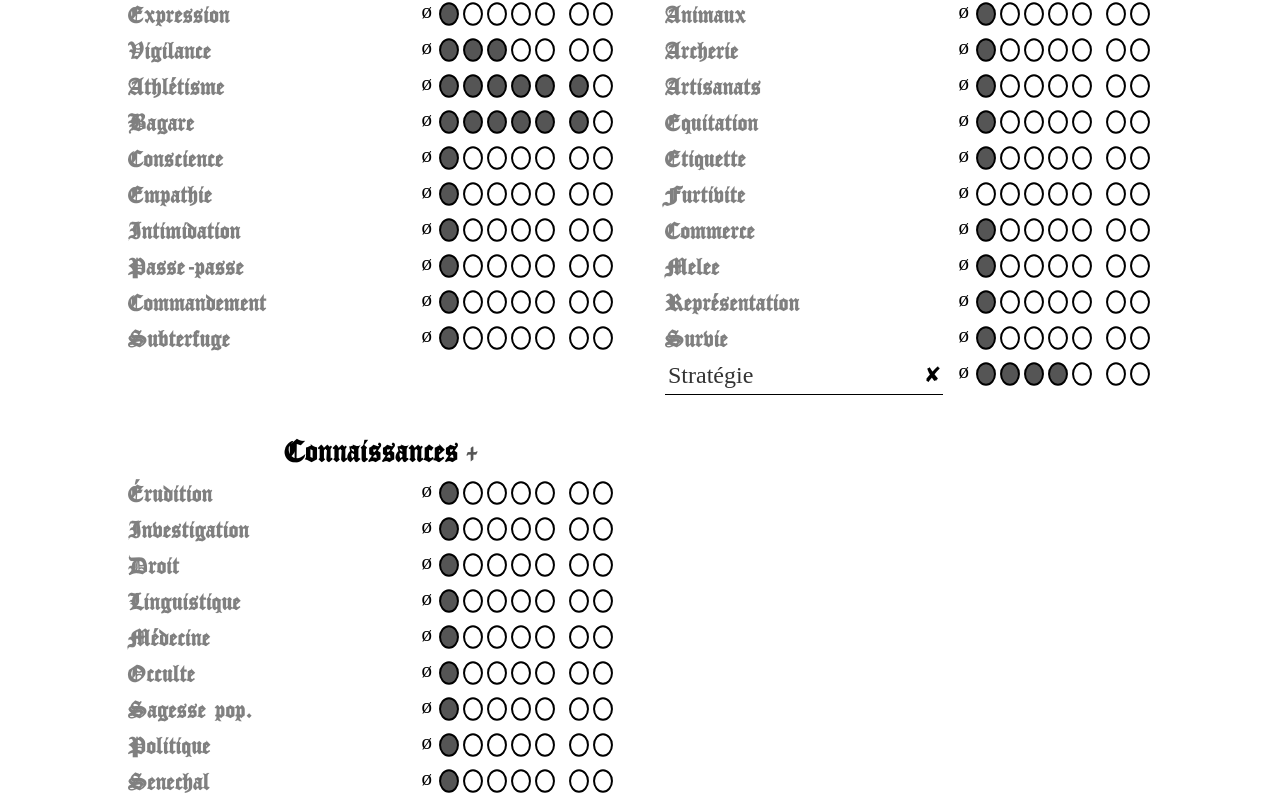
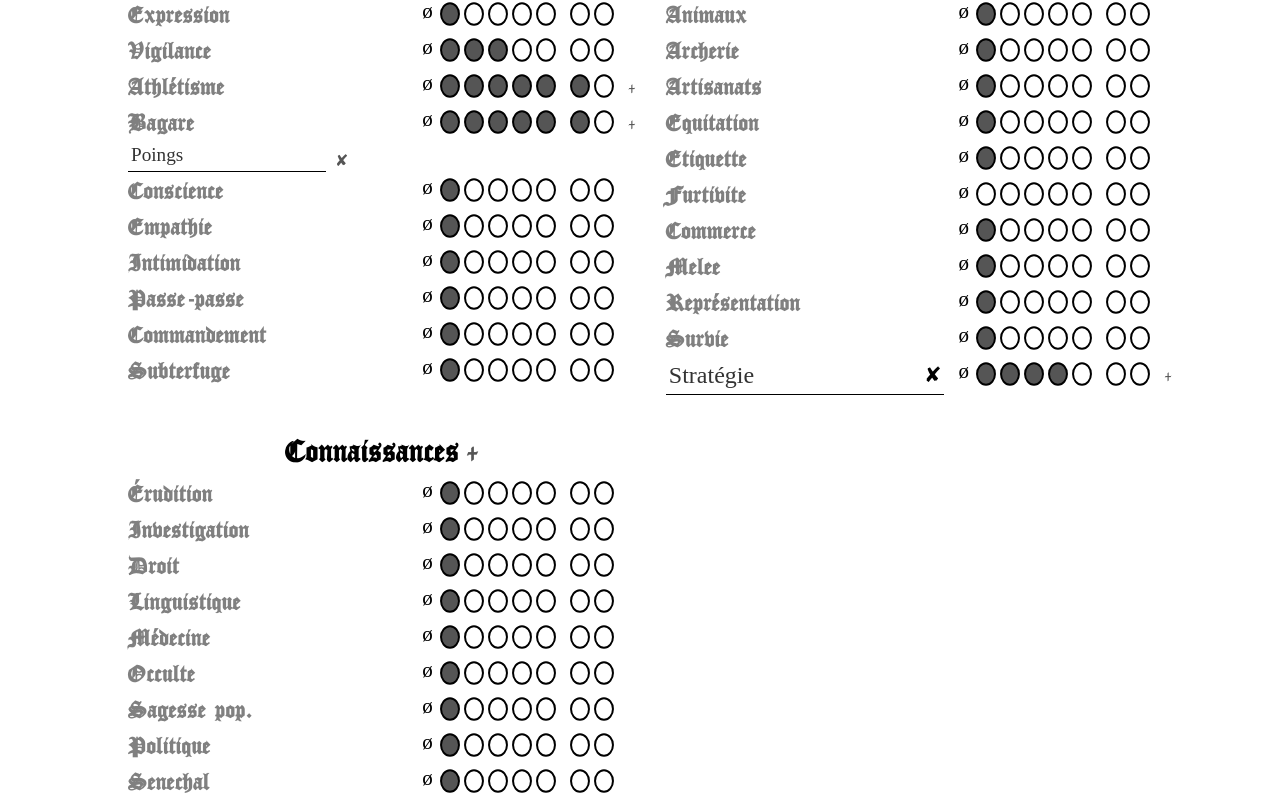
Before and after one commit to zaratan/characters, a Next.js app: page / in a window 1280 px wide. Shown: the part 1098-1900 px from the top of the page. Built offline with nearby package versions, Linux system fonts and the light colour scheme; a web font is replaced by a local one.

Commit message:
Adding specialties

```diff
--- a/components/Line.tsx
+++ b/components/Line.tsx
@@ -1,11 +1,14 @@
-import React, { useState } from 'react';
+import React, { useState, ReactNode } from 'react';
 import styled from 'styled-components';
 
 import Dot, { EmptyGlyph } from './Dot';
-import { calcPexDiffAttribute, calcPexDiffAbility } from '../helpers/pex';
+import {
+  calcPexDiffAttribute,
+  calcPexDiffAbility,
+  calcPexDiffSpecialty,
+} from '../helpers/pex';
 import { SubTitle } from '../styles/Titles';
 import { HandEditableText } from '../styles/Texts';
-import { BlackLine } from '../styles/Lines';
 import { Glyph } from './Glyph';
 import { TempElemType } from '../types/TempElemType';
 
@@ -112,12 +115,16 @@ const TextHelper = styled.small`
   justify-content: center;
   align-items: center;
   top: 0;
+  &.closer {
+    right: -0.5rem;
+  }
 `;
 
 const ButtonGlyphContainer = styled.span`
   position: absolute;
   right: -1.5rem;
   top: 0.5rem;
+  z-index: 1;
   span {
     font-size: 1rem;
     color: #555;
@@ -127,13 +134,19 @@ const ButtonGlyphContainer = styled.span`
     color: green;
   }
   @media screen and (max-width: 500px) {
-    right: 3rem;
+    :not(.no-reposition) {
+      right: 3rem;
+    }
   }
   @media screen and (max-width: 410px) {
-    right: 2rem;
+    :not(.no-reposition) {
+      right: 2rem;
+    }
   }
   @media screen and (max-width: 310px) {
-    right: 1rem;
+    :not(.no-reposition) {
+      right: 1rem;
+    }
   }
 `;
 
@@ -170,7 +183,6 @@ const LineTitle = ({
             </Glyph>
           </RemoveContainer>
         ) : null}
-        <BlackLine className="thin" />
       </CustomTitle>
       <DotSeparator />
     </CustomTitleContainer>
@@ -223,7 +235,6 @@ export const LineValue = ({
           className="small"
           placeholder={placeholderSub || 'XP'}
         />
-        <BlackLine className="thin" />
         {elem.baseValue !== elem.value ? (
           <TextHelper>{diffPexCalc(elem.baseValue, elem.value)}</TextHelper>
         ) : null}
@@ -245,6 +256,8 @@ const Line = ({
   interactive = true,
   placeholder,
   lineAction,
+  children,
+  endNumber,
 }: {
   elem: TempElemType<number>;
   name: string;
@@ -258,6 +271,8 @@ const Line = ({
   interactive?: boolean;
   placeholder?: string;
   lineAction?: { glyph: string; value: () => void; active?: boolean };
+  children?: ReactNode;
+  endNumber?: number;
 }) => {
   const onClickHandle = (val: number) => () => {
     elem.set(val);
@@ -413,6 +428,9 @@ const Line = ({
             />
           ) : null}
         </Value>
+        {endNumber !== undefined && (
+          <TextHelper className="closer">{endNumber}</TextHelper>
+        )}
         {lineAction ? (
           <ButtonGlyphContainer
             className={`line-button ${lineAction.active ? 'active' : ''}`}
@@ -423,6 +441,7 @@ const Line = ({
           </ButtonGlyphContainer>
         ) : null}
       </ColumnLine>
+      {children}
     </ul>
   );
 };
@@ -446,6 +465,21 @@ export const AttributeLine = ({
   />
 );
 
+const SpecialtyContainer = styled.li`
+  width: 80%;
+  display: flex;
+  position: relative;
+  @media screen and (max-width: 500px) {
+    margin: auto;
+  }
+`;
+
+const SpecialtiesContainer = styled.ul`
+  display: grid;
+  position: relative;
+  grid-template-columns: repeat(3, 1fr);
+`;
+
 export const AbilityLine = ({
   elem,
   title,
@@ -453,6 +487,11 @@ export const AbilityLine = ({
   custom,
   changeTitle,
   remove,
+  lineAction,
+  baseSpecialtyCount,
+  specialties,
+  removeSpecialty,
+  changeSpecialtyTitle,
 }: {
   elem: TempElemType<number>;
   title: string;
@@ -460,6 +499,11 @@ export const AbilityLine = ({
   custom?: boolean;
   changeTitle?: (value: string) => void;
   remove?: () => void;
+  lineAction?: { glyph: string; value: () => void };
+  baseSpecialtyCount: number;
+  specialties?: Array<{ key: string; name: string }>;
+  removeSpecialty?: (key: string) => void;
+  changeSpecialtyTitle?: (key: string, newTitle: string) => void;
 }) => (
   <Line
     elem={elem}
@@ -470,7 +514,37 @@ export const AbilityLine = ({
     custom={custom}
     changeName={changeTitle}
     remove={remove}
-  />
+    lineAction={lineAction}
+    endNumber={
+      ((specialties && specialties.length) || 0) !== baseSpecialtyCount &&
+      calcPexDiffSpecialty(baseSpecialtyCount, specialties.length)
+    }
+  >
+    <li>
+      <SpecialtiesContainer>
+        {specialties &&
+          specialties.map((specialty) => (
+            <SpecialtyContainer key={specialty.key}>
+              <HandEditableText
+                className="low"
+                value={specialty.name}
+                onChange={(e) => {
+                  changeSpecialtyTitle(specialty.key, e.currentTarget.value);
+                }}
+              />
+              <ButtonGlyphContainer className="remove-spec-button no-reposition">
+                <Glyph
+                  name={`remove-${specialty.name}`}
+                  onClick={() => removeSpecialty(specialty.key)}
+                >
+                  ✘
+                </Glyph>
+              </ButtonGlyphContainer>
+            </SpecialtyContainer>
+          ))}
+      </SpecialtiesContainer>
+    </li>
+  </Line>
 );
 
 export default Line;
--- a/contexts/AbilitiesContext.tsx
+++ b/contexts/AbilitiesContext.tsx
@@ -5,14 +5,20 @@ import { v4 as uuid } from 'uuid';
 export type RawAbilitiesListType = Array<{
   title: string;
   value: number;
+  specialties?: Array<{ key: string; name: string }>;
   key?: string;
 }>;
 export type AbilityType = {
   title: string;
   value: number;
+  specialties?: Array<{ key: string; name: string }>;
+  baseSpecialtiesCount: number;
   key?: string;
   baseValue: number;
   set: (newValue: number) => void;
+  addNewSpecialty: () => void;
+  removeSpecialty: (key: string) => void;
+  changeSpecialty: (key: string, newValue: string) => void;
 };
 export type AbilitiesListType = Array<AbilityType>;
 
@@ -44,6 +50,66 @@ export const convertRawAbilitiesToAbilities = (
         );
       },
       baseValue: (baseAbility && baseAbility.value) || 0,
+      baseSpecialtiesCount:
+        (baseAbility &&
+          baseAbility.specialties &&
+          baseAbility.specialties.length) ||
+        0,
+      addNewSpecialty: () => {
+        setter(
+          tmpAbilities.map((a) =>
+            (
+              ability.key === undefined
+                ? a.title === ability.title
+                : ability.key === a.key
+            )
+              ? {
+                  ...a,
+                  specialties: [
+                    ...(ability.specialties || []),
+                    { key: uuid(), name: '' },
+                  ],
+                }
+              : a
+          )
+        );
+      },
+      removeSpecialty: (key: string) => {
+        setter(
+          tmpAbilities.map((a) =>
+            (
+              ability.key === undefined
+                ? a.title === ability.title
+                : ability.key === a.key
+            )
+              ? {
+                  ...a,
+                  specialties: (ability.specialties || []).filter(
+                    (spec) => spec.key !== key
+                  ),
+                }
+              : a
+          )
+        );
+      },
+      changeSpecialty: (key: string, newTitle: string) => {
+        setter(
+          tmpAbilities.map((a) =>
+            (
+              ability.key === undefined
+                ? a.title === ability.title
+                : ability.key === a.key
+            )
+              ? {
+                  ...a,
+                  specialties: (ability.specialties || []).map((spec) =>
+                    spec.key !== key ? spec : { ...spec, name: newTitle }
+                  ),
+                }
+              : a
+          )
+        );
+      },
     };
   });
 
@@ -94,50 +160,77 @@ const defaultContext: {
   changeCustomKnowledgeTitle: (key: string) => (newTitle: string) => void;
 } = {
   talents: [
-    { title: 'Expression', value: 0, set: () => {}, baseValue: 0 },
-    { title: 'Vigilance', value: 0, set: () => {}, baseValue: 0 },
-    { title: 'Athlétisme', value: 0, set: () => {}, baseValue: 0 },
-    { title: 'Bagare', value: 0, set: () => {}, baseValue: 0 },
-    { title: 'Conscience', value: 0, set: () => {}, baseValue: 0 },
-    { title: 'Empathie', value: 0, set: () => {}, baseValue: 0 },
-    { title: 'Intimidation', value: 0, set: () => {}, baseValue: 0 },
-    { title: 'Passe-passe', value: 0, set: () => {}, baseValue: 0 },
-    { title: 'Commandement', value: 0, set: () => {}, baseValue: 0 },
-    { title: 'Subterfuge', value: 0, set: () => {}, baseValue: 0 },
-  ],
+    'Expression',
+    'Vigilance',
+    'Athlétisme',
+    'Bagare',
+    'Conscience',
+    'Empathie',
+    'Intimidation',
+    'Passe-passe',
+    'Commandement',
+    'Subterfuge',
+  ].map((title: string) => ({
+    title,
+    value: 0,
+    set: () => {},
+    addNewSpecialty: () => {},
+    changeSpecialty: () => {},
+    removeSpecialty: () => {},
+    baseValue: 0,
+    baseSpecialtiesCount: 0,
+  })),
 
   customTalents: [],
   addNewCustomTalent: () => {},
   removeCustomTalent: () => () => {},
   changeCustomTalentTitle: () => () => {},
   skills: [
-    { title: 'Animaux', value: 0, set: () => {}, baseValue: 0 },
-    { title: 'Archerie', value: 0, set: () => {}, baseValue: 0 },
-    { title: 'Artisanats', value: 0, set: () => {}, baseValue: 0 },
-    { title: 'Equitation', value: 0, set: () => {}, baseValue: 0 },
-    { title: 'Etiquette', value: 0, set: () => {}, baseValue: 0 },
-    { title: 'Furtivite', value: 0, set: () => {}, baseValue: 0 },
-    { title: 'Commerce', value: 0, set: () => {}, baseValue: 0 },
-    { title: 'Melee', value: 0, set: () => {}, baseValue: 0 },
-    { title: 'Représentation', value: 0, set: () => {}, baseValue: 0 },
-    { title: 'Survie', value: 0, set: () => {}, baseValue: 0 },
-  ],
+    'Animaux',
+    'Archerie',
+    'Artisanats',
+    'Equitation',
+    'Etiquette',
+    'Furtivite',
+    'Commerce',
+    'Melee',
+    'Représentation',
+    'Survie',
+  ].map((title: string) => ({
+    title,
+    value: 0,
+    set: () => {},
+    addNewSpecialty: () => {},
+    changeSpecialty: () => {},
+    removeSpecialty: () => {},
+    baseValue: 0,
+    baseSpecialtiesCount: 0,
+  })),
   customSkills: [],
   addNewCustomSkill: () => {},
   removeCustomSkill: () => () => {},
   changeCustomSkillTitle: () => () => {},
   knowledges: [
-    { title: 'Érudition', value: 0, set: () => {}, baseValue: 0 },
-    { title: 'Investigation', value: 0, set: () => {}, baseValue: 0 },
-    { title: 'Droit', value: 0, set: () => {}, baseValue: 0 },
-    { title: 'Linguistique', value: 0, set: () => {}, baseValue: 0 },
-    { title: 'Médecine', value: 0, set: () => {}, baseValue: 0 },
-    { title: 'Occulte', value: 0, set: () => {}, baseValue: 0 },
-    { title: 'Sagesse pop.', value: 0, set: () => {}, baseValue: 0 },
-    { title: 'Politique', value: 0, set: () => {}, baseValue: 0 },
-    { title: 'Senechal', value: 0, set: () => {}, baseValue: 0 },
-    { title: 'Theologie', value: 0, set: () => {}, baseValue: 0 },
-  ],
+    'Érudition',
+    'Investigation',
+    'Droit',
+    'Linguistique',
+    'Médecine',
+    'Occulte',
+    'Sagesse pop.',
+    'Politique',
+    'Senechal',
+    'Theologie',
+  ].map((title: string) => ({
+    title,
+    value: 0,
+    set: () => {},
+    addNewSpecialty: () => {},
+    changeSpecialty: () => {},
+    removeSpecialty: () => {},
+    baseValue: 0,
+    baseSpecialtiesCount: 0,
+  })),
   customKnowledges: [],
   addNewCustomKnowledge: () => {},
   removeCustomKnowledge: () => () => {},
--- a/pages/index.tsx
+++ b/pages/index.tsx
@@ -90,7 +90,16 @@ export async function getStaticProps(_context) {
     { title: 'Expression', value: 1 },
     { title: 'Vigilance', value: 3 },
     { title: 'Athlétisme', value: 6 },
-    { title: 'Bagare', value: 6 },
+    {
+      title: 'Bagare',
+      value: 6,
+      specialties: [
+        {
+          name: 'Poings',
+          key: 'fist',
+        },
+      ],
+    },
     { title: 'Conscience', value: 1 },
     { title: 'Empathie', value: 1 },
     { title: 'Intimidation', value: 1 },
--- a/styles/Texts.ts
+++ b/styles/Texts.ts
@@ -32,9 +32,14 @@ export const HandEditableText = styled.input`
   font-size: 1.5rem;
   color: #333;
   border: none;
+  border-bottom: 1px solid black;
   flex-shrink: 1;
   flex-grow: 1;
   min-width: 70px;
+  text-indent: 1px;
+  &.low {
+    font-size: 1.2rem;
+  }
   :focus {
     outline: none;
   }
```
Also changed, not shown: components/Abilities.tsx (+20 -0 lines), helpers/pex.ts (+7 -0 lines).
